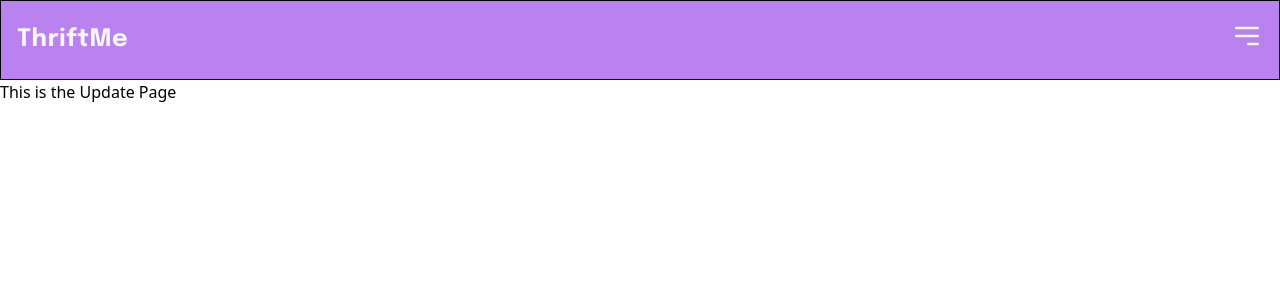
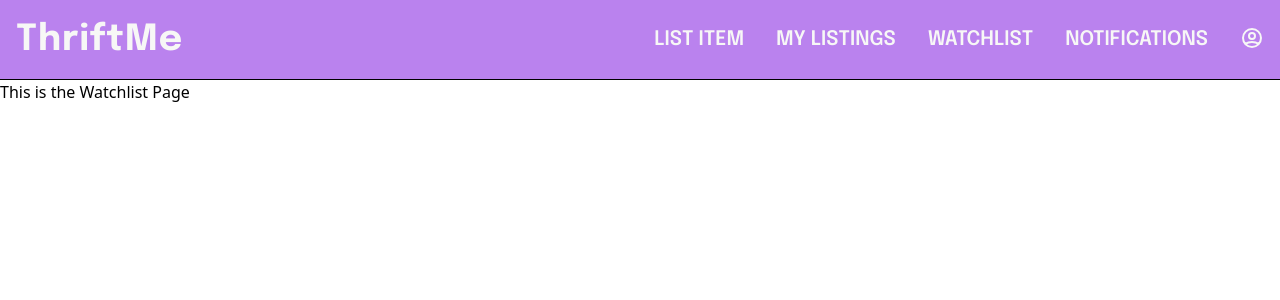
Before and after one commit to daniel0426/C2C-ecommerce-store, a Vue app in the folder front/: page /watchlist in a window 1280 px wide. Shown: the top 300 px of the page. Built offline with nearby package versions, Linux system fonts and the light colour scheme.

Commit message:
Fixed click outside, nav fully functional and responsive for all screen sizes.

```diff
--- a/front/package.json
+++ b/front/package.json
@@ -9,11 +9,11 @@
   "dependencies": {
     "@tailwindcss/postcss7-compat": "^2.2.14",
     "autoprefixer": "^9.8.6",
+    "click-outside-vue3": "^4.0.1",
     "core-js": "^3.17.3",
     "postcss": "^7.0.36",
     "tailwindcss": "npm:@tailwindcss/postcss7-compat@^2.2.14",
     "vue": "^3.2.11",
-    "vue-click-outside": "^1.1.0",
     "vue-router": "^4.0.0-0"
   },
   "devDependencies": {
--- a/front/src/components/NavBar.vue
+++ b/front/src/components/NavBar.vue
@@ -1,13 +1,13 @@
 <template>
   <div>
     <div
-      class="bg-bright-purple font-epilogue flex flex-row h-20 justify-between px-4 items-center border border-black"
+      class="bg-bright-purple font-epilogue flex flex-row h-20 justify-between px-4 items-center border-b border-black"
     >
-      <router-link class="text-2xl text-cream font-bold tracking-wide" to="/">
+      <router-link class="text-4xl text-cream font-bold tracking-wide" to="/">
         ThriftMe
       </router-link>
 
-      <div v-click-outside="hideMenu">
+      <div class="md:hidden" v-click-outside="hideMenu">
         <button class="focus:outline-none" @click="openMenu()">
           <svg
             xmlns="http://www.w3.org/2000/svg"
@@ -25,13 +25,14 @@
           </svg>
         </button>
         <div
-          class="flex flex-col z-10 fixed top-0 right-0 w-80 px-4 py-4 text-2xl font-semibold text-cream h-screen bg-bright-purple"
           v-if="menuOpen"
+          class="text-right flex flex-col z-10 fixed top-0 right-0 w-80 px-4 py-6 text-2xl font-semibold text-cream h-screen bg-bright-purple space-y-4 items-end"
         >
+          <div class="flex flex-row justify-between mb-8 w-full">
             <button @click="hideMenu">
               <svg
                 xmlns="http://www.w3.org/2000/svg"
-              class="h-8 w-8 text-cream"
+                class="h-6 w-6"
                 fill="none"
                 viewBox="0 0 24 24"
                 stroke="currentColor"
@@ -40,10 +41,43 @@
                   stroke-linecap="round"
                   stroke-linejoin="round"
                   stroke-width="2"
-                d="M4 6h16M4 12h16M4 18h7"
+                  d="M6 18L18 6M6 6l12 12"
                 />
               </svg>
             </button>
+            <router-link
+              class="text-4xl text-cream font-bold tracking-wide"
+              to="/"
+            >
+              ThriftMe
+            </router-link>
+          </div>
+          <router-link to="/CreateListing"> List Item </router-link>
+          <router-link to="/MyListings"> My Listings </router-link>
+          <router-link to="/Watchlist"> Watchlist </router-link>
+          <router-link to="/Notifications"> Notifications </router-link>
+          <router-link to="/Account">
+            <svg
+              xmlns="http://www.w3.org/2000/svg"
+              class="h-6 w-6"
+              fill="none"
+              viewBox="0 0 24 24"
+              stroke="currentColor"
+            >
+              <path
+                stroke-linecap="round"
+                stroke-linejoin="round"
+                stroke-width="2"
+                d="M5.121 17.804A13.937 13.937 0 0112 16c2.5 0 4.847.655 6.879 1.804M15 10a3 3 0 11-6 0 3 3 0 016 0zm6 2a9 9 0 11-18 0 9 9 0 0118 0z"
+              />
+            </svg>
+          </router-link>
+        </div>
+      </div>
+
+      <div
+        class="hidden md:text-lg md:flex flex-row text-cream lg:text-xl uppercase space-x-4 lg:space-x-8 font-semibold"
+      >
         <router-link to="/CreateListing"> List Item </router-link>
         <router-link to="/MyListings"> My Listings </router-link>
         <router-link to="/Watchlist"> Watchlist </router-link>
@@ -67,14 +101,17 @@
       </div>
     </div>
   </div>
-  </div>
 </template>
 
 <script>
-import ClickOutside from "vue-click-outside";
+import vClickOutside from "click-outside-vue3";
 
 export default {
   name: "NavBar",
+
+  directives: {
+    clickOutside: vClickOutside.directive
+  },
 
   data() {
     return {
@@ -84,14 +121,13 @@ export default {
 
   methods: {
     openMenu() {
-      this.menuOpen = !this.menuOpen;
+      console.log("open");
+      this.menuOpen = true;
     },
     hideMenu() {
+      console.log("close");
       this.menuOpen = false;
     }
-  },
-  directives: {
-    ClickOutside
   }
 };
 </script>
--- a/front/src/views/Watchlist.Vue
+++ b/front/src/views/Watchlist.Vue
@@ -1,15 +1,14 @@
 <template>
   <div>
-      This is the Update Page
+    This is the Watchlist Page
   </div>
 </template>
 
 <script>
 export default {
-    name: "Update"
-}
+  name: "Update"
+};
 </script>
 
 <style>
-
 </style>
```
Also changed, not shown: 1 other file (tests, documents, lock files or other folders). Lines whose indentation alone changed are shown as unchanged.
